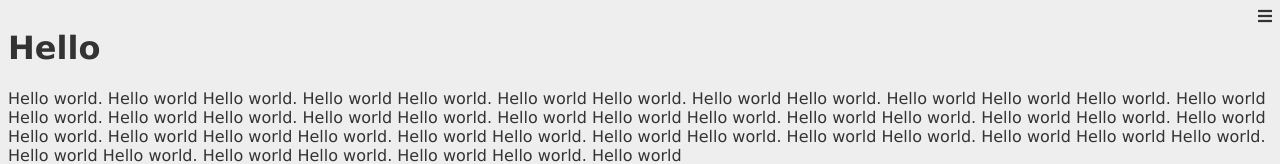
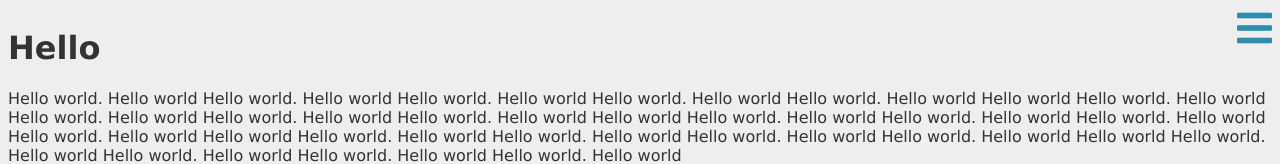
Before and after one commit to TomoyoUchima/HumbergerMenu_Practice, a plain HTML site: page index.html in a window 1280 px wide. Shown: the top 164 px of the page. Drawn offline with Linux system fonts and the light colour scheme.

Commit message:
fixed menu bar

```diff
--- a/index.html
+++ b/index.html
@@ -56,6 +56,10 @@
     border-radius: 5px;
    }
 
+.fa {
+  font-size: 40px;
+  color: #097da0d8;
+}
 
     </style>
 </head>
```
